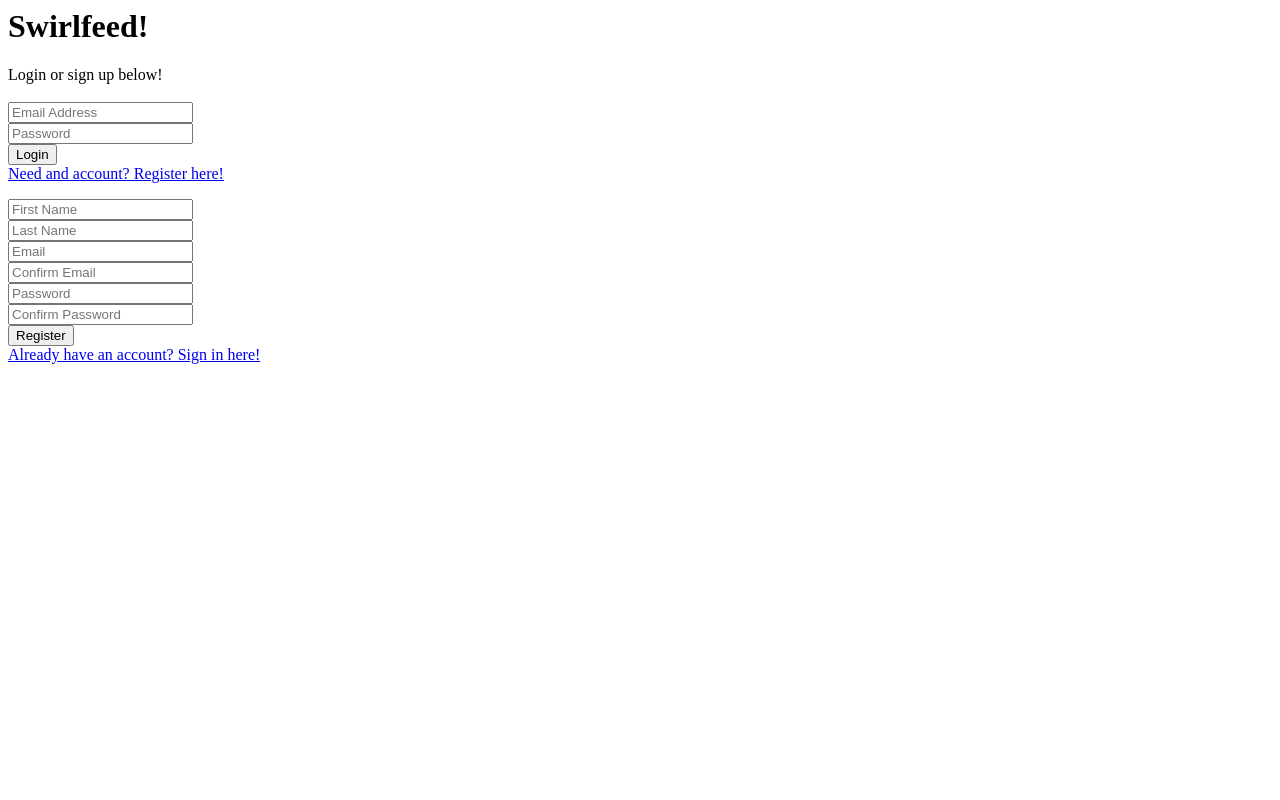
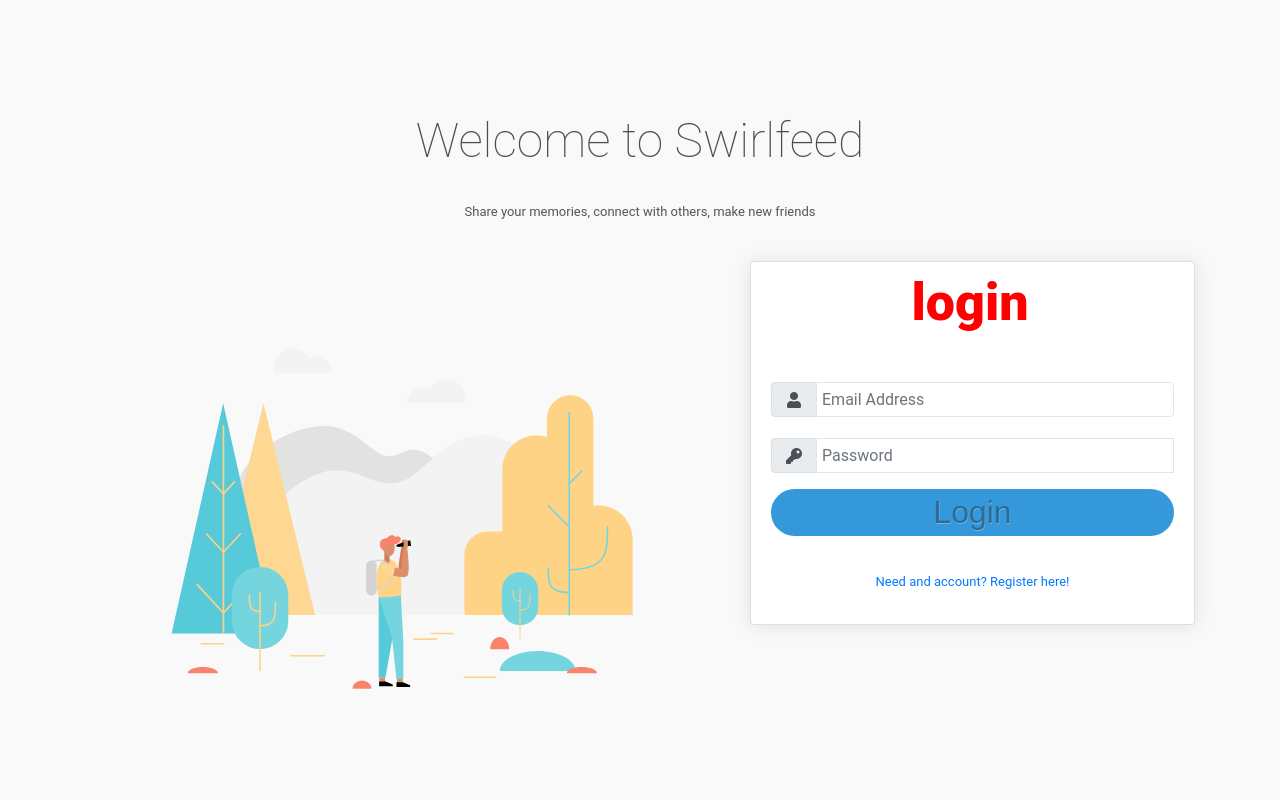
Before and after one commit to hieu1311/DistributedSystem_SocialNetwork, a PHP site: page /register.php in a window 1280 px wide. Run offline with PHP 8.4, Linux system fonts and the light colour scheme; some libraries are stand-ins or nearby versions.

Commit message:
edit front-end register

```diff
--- /dev/null
+++ b/assets/css/register_style.css
@@ -0,0 +1,223 @@
+@font-face {
+	font-family: 'Bellota-LightItalic';
+	src: url('../fonts/Bellota-LightItalic.otf');
+}
+@font-face {
+	font-family: 'Bellota-BoldItalic';
+	src: url('../fonts/Bellota-BoldItalic.otf');
+}
+*{
+	box-sizing: border-box;
+}
+html, body {
+	height: 100%;
+	min-height: 100%;
+}
+
+div{
+	display: block;
+}
+
+form {
+	text-align: center;
+}
+
+.abody{
+	margin: 0;
+	padding: 0;
+	background-size: contain;
+    background-color: #f9f9f9;
+	font-family: Roboto,-apple-system,system-ui,BlinkMacSystemFont,"Segoe UI","Helvetica Neue",Arial,sans-serif;
+    padding-top: 50px;
+    font-size: 13px;
+    color: #555;
+	font-weight: 400;
+    line-height: 1.5;
+	text-align: left;
+	display: block;
+}
+
+a {
+	text-decoration: none;
+	color: #3498db;
+}
+
+.wrapper {
+	/* background-image: url("../images/backgrounds/desktop.jpg"); */
+	background-size: 100%;
+	width: 100%;
+	height: 100%;
+	min-width: 260px;
+}
+
+.login_box {
+
+	width: 100%;
+    padding-right: 15px;
+    padding-left: 15px;
+    margin-right: auto;
+    margin-left: auto;
+	padding-top: 30px!important;
+	max-width: 1140px;
+}
+
+.login_header {
+
+	text-align: center;
+    margin-bottom: 20px;
+}
+
+.login_header h1 {
+	font-size: 48px;
+	font-weight: 100;
+    color: #4d4d4d;
+	margin-bottom: .5rem;
+	line-height: 1.2;
+	margin-top: 0;
+	display: block;
+
+    margin-block-start: 0.67em;
+    margin-block-end: 0.67em;
+    margin-inline-start: 0px;
+    margin-inline-end: 0px;
+
+}
+
+.row{
+	display: flex;
+    -ms-flex-wrap: wrap;
+    flex-wrap: wrap;
+    margin-right: -15px;
+    margin-left: -15px;
+}
+.d-none{
+	display: block!important;
+	/* background-image: url("../assets/images/backgrounds/desktop.jpg"); */
+	background-image: url("../images/backgrounds/desktop.jpg");
+	background-size: 100%;
+}
+
+
+.card{
+	background: #fff;
+    border: 0;
+    box-shadow: 0 1px 20px 0 rgb(0 0 0 / 10%);
+    overflow: hidden;
+	position: relative;
+	display: flex;
+	flex-direction: column;
+    min-width: 0;
+    word-wrap: break-word;
+	border-radius: .25rem;
+	margin-bottom: 20px;
+}
+
+.register-panel{
+
+}
+
+.register-panel .p-header{
+	border: 0;
+    padding: 0 0 15px;
+    background: 0 0;
+	margin-bottom: 0;
+	margin-top:10px;
+	width: 100%;
+    justify-content: center;
+    text-align: center;
+}
+
+.p-header:first-child {
+    border-radius: calc(.25rem - 1px) calc(.25rem - 1px) 0 0;
+}
+.register-panel .p-body{
+	flex: 1 1 auto;
+    min-height: 1px;
+    padding: 1.25rem;
+}
+
+.form-group{
+	margin-bottom: 1rem;
+}
+
+.input-group{
+	position: relative;
+    display: flex;
+    flex-wrap: wrap;
+    align-items: stretch;
+    width: 100%;
+}
+
+.input-group-prepend{
+	margin-right: -1px;
+	display: flex;
+}
+.form-group .input-group-text{
+	border-color: #ddd;
+}
+.input-group-text{
+	background: #f7f7f7;
+    border-radius: 18px 0 0 18px;
+	display: flex;
+    align-items: center;
+    padding: .375rem .75rem;
+    margin-bottom: 0;
+    font-size: 1rem;
+    font-weight: 400;
+    line-height: 1.5;
+    color: #495057;
+    text-align: center;
+    white-space: nowrap;
+    border: 1px solid #ced4da;
+}
+.fa-fw{
+	font-family: "Font Awesome 5 Free";
+	font-weight: 400;
+	text-align: center;
+    width: 1.25em;
+	-webkit-font-smoothing: antialiased;
+    display: inline-block;
+    font-style: normal;
+    font-variant: normal;
+    text-rendering: auto;
+    line-height: 1;
+}
+
+
+input[type="submit"] {
+	background-color: #3498db;
+	border: 1px solid #3498db;
+	border-radius: 3px;
+	margin: 5px 0 10px 0;
+	padding: 5px 10px 5px 10px;
+	color: #2C6C96;
+	text-shadow: #73B6E2 0.5px 0.5px 0px;
+	font-family: 'Bellota-BoldItalic', sans-serif;
+	font-size: 100%;
+}
+
+input[type="text"], input[type="email"], input[type="password"] {
+	border: 1px solid #e5e5e5;
+	margin-top: 5px;
+	width: 70%;
+	height: 35px;
+	margin-bottom: 10px;
+	padding-left: 5px;
+}
+
+input[type="text"]:hover, input[type="email"]:hover, input[type="password"]:hover {
+	border-color: #3498db;
+}
+
+#second {
+	display: none;
+}
+
+
+
+
+@media (min-width:1200px){
+	.wrapper{
+		padding-left: 0;
+	}
+}
--- a/register.php
+++ b/register.php
@@ -10,9 +10,14 @@ require 'includes/form_handlers/login_handler.php';
 	<title>Welcome to Swirlfeed!</title>
 	<link rel="stylesheet" type="text/css" href="assets/css/register_style.css">
 	<script src="https://ajax.googleapis.com/ajax/libs/jquery/2.1.3/jquery.min.js"></script>
+	<link rel="stylesheet" href="https://cdn.jsdelivr.net/npm/bootstrap@4.6.0/dist/css/bootstrap.min.css"
+	integrity="sha384-B0vP5xmATw1+K9KRQjQERJvTumQW0nPEzvF6L/Z6nronJ3oUOFUFpCjEUQouq2+l" crossorigin="anonymous">
 	<script src="assets/js/register.js"></script>
+	<script src="https://cdn.jsdelivr.net/npm/bootstrap@4.6.0/dist/js/bootstrap.min.js"
+	ntegrity="sha384-+YQ4JLhjyBLPDQt//I+STsc9iw4uQqACwlvpslubQzn4u2UU2UFM80nGisd026JF" crossorigin="anonymous"></script>
+	<link rel="stylesheet" href="https://use.fontawesome.com/releases/v5.15.2/css/all.css" crossorigin="anonymous">
 </head>
-<body>
+<body class="abody">
 
 	<?php
 
@@ -34,48 +39,95 @@ require 'includes/form_handlers/login_handler.php';
 	?>
 
 	<div class="wrapper">
-
 		<div class="login_box">
-
 			<div class="login_header">
-				<h1>Swirlfeed!</h1>
-				Login or sign up below!
+				<h1>
+				Welcome to Swirlfeed
+				</h1>
+				<p>
+				Share your memories, connect with others, make new friends
+				</p>
 			</div>
 			<br>
-			<div id="first">
+			<div class="row">
+				<div class="col-md-6 col-lg-7">
+					<img style="width: 100%;max-height: 500px;" src="./assets/images/backgrounds/drawkit-nature-man-colour.svg">
+				</div>
+				<div class="col-md-6 col-lg-5">
+					<div class="card card-register">
+						<div id="first" class="register-panel">
+							<div class="p-header">
+								<h4 style="position: relative;font-size: 4em;font-weight: 900;color: red;text-transform: lowercase;margin-left: -5px;">Login</h4>
+							</div>
+							<div class="p-body">
+								<form action="register.php" method="POST" class="js_ajax-forms">
+									<div class="form-group">
+										<div class="input-group">
+											<div class="input-group-prepend" style="margin-top:5px">
+												<span class="input-group-text">
+													<i class="fas fa-user fa-fw" aria-hidden="true"></i>
+												</span>
+											</div>
 
-				<form action="register.php" method="POST">
-					<input type="email" name="log_email" placeholder="Email Address" value="<?php
+											<input type="email" name="log_email" placeholder="Email Address" class="form-control" value="<?php
 												if(isset($_SESSION['log_email'])) {
 												echo $_SESSION['log_email'];
 												}
 											?>" required>
+										</div>
+									</div>
+
+									<div class="form-group">
+										<div class="input-group">
+											<div class="input-group-prepend" style="margin-top:5px">
+												<span class="input-group-text">
+													<i class="fas fa-key fa-fw" aria-hidden="true"></i>
+												</span>
+											</div>
+											<input type="password" name="log_password" placeholder="Password" class="form-control" <?php if(in_array("Email or password was incorrect<br>", $error_array)) echo  "Email or password was incorrect<br>"; ?>>
 											<br>
-					<input type="password" name="log_password" placeholder="Password">
-					<br>
-					<?php if(in_array("Email or password was incorrect<br>", $error_array)) echo  "Email or password was incorrect<br>"; ?>
-					<input type="submit" name="login_button" value="Login">
+
+										</div>
+									</div>
+
+									<div class="form-group">
+										<input type="submit" name="login_button" class="btn btn-block btn-primary bg-gradient-blue border-0 rounded-pill" style="font: 400 2rem Arial;"
+										value="Login">
+									</div>
+
 									<br>
 									<a href="#" id="signup" class="signup">Need and account? Register here!</a>
+								</form>
+							</div>
 
-				</form>
 
 						</div>
+						<div id="second"  class="register-panel">
 
-			<div id="second">
+						<form action="register.php" method="POST" class="js_ajax-forms">
+							<div class="form-group">
+										<div class="input-group">
+											<div class="input-group-prepend" style="margin-top:5px">
+												<span class="input-group-text">
+													<i class="fas fa-user fa-fw" aria-hidden="true"></i>
+												</span>
+											</div>
 
-				<form action="register.php" method="POST">
 											<input type="text" name="reg_fname" placeholder="First Name" value="<?php
 											if(isset($_SESSION['reg_fname'])) {
 											echo $_SESSION['reg_fname'];
 											}
-					?>" required>
-					<br>
+											?>" required><br>
 											<?php if(in_array("Your first name must be between 2 and 25 characters<br>", $error_array)) echo "Your first name must be between 2 and 25 characters<br>"; ?>
-
-
-
-
+										</div>
+									</div>
+									<div class="form-group">
+										<div class="input-group">
+											<div class="input-group-prepend" style="margin-top:5px">
+												<span class="input-group-text">
+													<i class="fas fa-key fa-fw" aria-hidden="true"></i>
+												</span>
+											</div>
 											<input type="text" name="reg_lname" placeholder="Last Name" value="<?php
 						if(isset($_SESSION['reg_lname'])) {
 							echo $_SESSION['reg_lname'];
@@ -83,7 +135,17 @@ require 'includes/form_handlers/login_handler.php';
 						?>" required>
 						<br>
 						<?php if(in_array("Your last name must be between 2 and 25 characters<br>", $error_array)) echo "Your last name must be between 2 and 25 characters<br>"; ?>
+											<br>
 
+										</div>
+									</div>
+									<div class="form-group">
+										<div class="input-group">
+											<div class="input-group-prepend" style="margin-top:5px">
+												<span class="input-group-text">
+													<i class="fas fa-key fa-fw" aria-hidden="true"></i>
+												</span>
+											</div>
 											<input type="email" name="reg_email" placeholder="Email" value="<?php
 						if(isset($_SESSION['reg_email'])) {
 							echo $_SESSION['reg_email'];
@@ -91,38 +153,71 @@ require 'includes/form_handlers/login_handler.php';
 						?>" required>
 						<br>
 
+										</div>
+									</div>
+									<div class="form-group">
+										<div class="input-group">
+											<div class="input-group-prepend" style="margin-top:5px">
+												<span class="input-group-text">
+													<i class="fas fa-key fa-fw" aria-hidden="true"></i>
+												</span>
+											</div>
 											<input type="email" name="reg_email2" placeholder="Confirm Email" value="<?php
 						if(isset($_SESSION['reg_email2'])) {
 							echo $_SESSION['reg_email2'];
 						}
 						?>" required>
 						<br>
+
+										</div>
+									</div>
 							<?php if(in_array("Email already in use<br>", $error_array)) echo "Email already in use<br>";
 						else if(in_array("Invalid email format<br>", $error_array)) echo "Invalid email format<br>";
 						else if(in_array("Emails don't match<br>", $error_array)) echo "Emails don't match<br>"; ?>
-
+									<div class="form-group">
+										<div class="input-group">
+											<div class="input-group-prepend" style="margin-top:5px">
+												<span class="input-group-text">
+													<i class="fas fa-user fa-fw" aria-hidden="true"></i>
+												</span>
+											</div>
 
 											<input type="password" name="reg_password" placeholder="Password" required>
-					<br>
+										</div>
+									</div>
+									<div class="form-group">
+										<div class="input-group">
+											<div class="input-group-prepend" style="margin-top:5px">
+												<span class="input-group-text">
+													<i class="fas fa-user fa-fw" aria-hidden="true"></i>
+												</span>
+											</div>
+
 											<input type="password" name="reg_password2" placeholder="Confirm Password" required>
-					<br>
+										</div>
+									</div>
+
 						<?php if(in_array("Your passwords do not match<br>", $error_array)) echo "Your passwords do not match<br>";
 						else if(in_array("Your password can only contain english characters or numbers<br>", $error_array)) echo "Your password can only contain english characters or numbers<br>";
 						else if(in_array("Your password must be betwen 5 and 30 characters<br>", $error_array)) echo "Your password must be betwen 5 and 30 characters<br>"; ?>
 
-
-					<input type="submit" name="register_button" value="Register">
-					<br>
+						<div class="form-group">
+										<input type="submit" name="register_button" class="btn btn-block btn-primary bg-gradient-blue border-0 rounded-pill" style="font: 400 2rem Arial;"
+										value="Register">
+									</div>
 
 						<?php if(in_array("<span style='color: #14C800;'>You're all set! Go ahead and login!</span><br>", $error_array)) echo "<span style='color: #14C800;'>You're all set! Go ahead and login!</span><br>"; ?>
+						<!-- Chưa có đường dẫn -->
 						<a href="#" id="signin" class="signin">Already have an account? Sign in here!</a>
 						</form>
+						</div>
+					</div>
 				</div>
 
 			</div>
 
 		</div>
-
+	</div>
 
 </body>
 </html>
```
Also changed, not shown: assets/images/backgrounds/drawkit-nature-man-colour.svg (added). Lines whose indentation alone changed are shown as unchanged.
